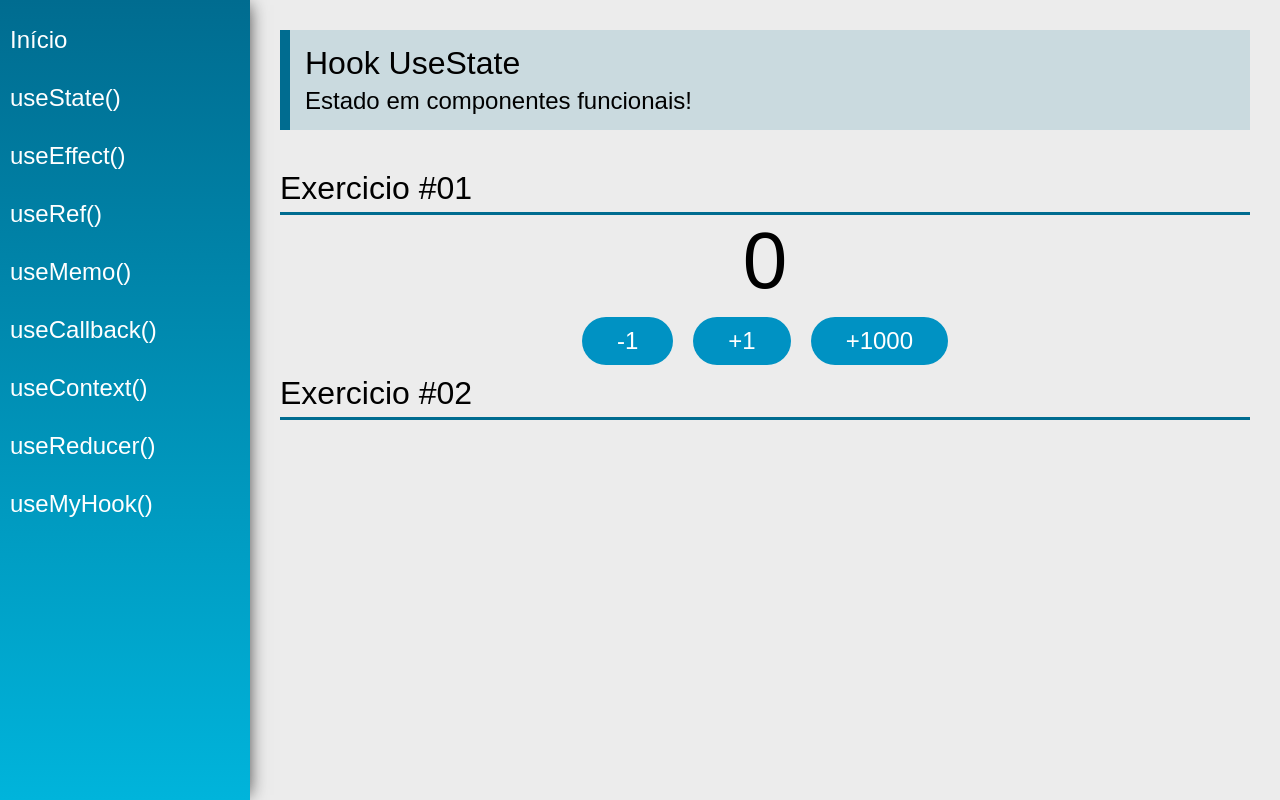
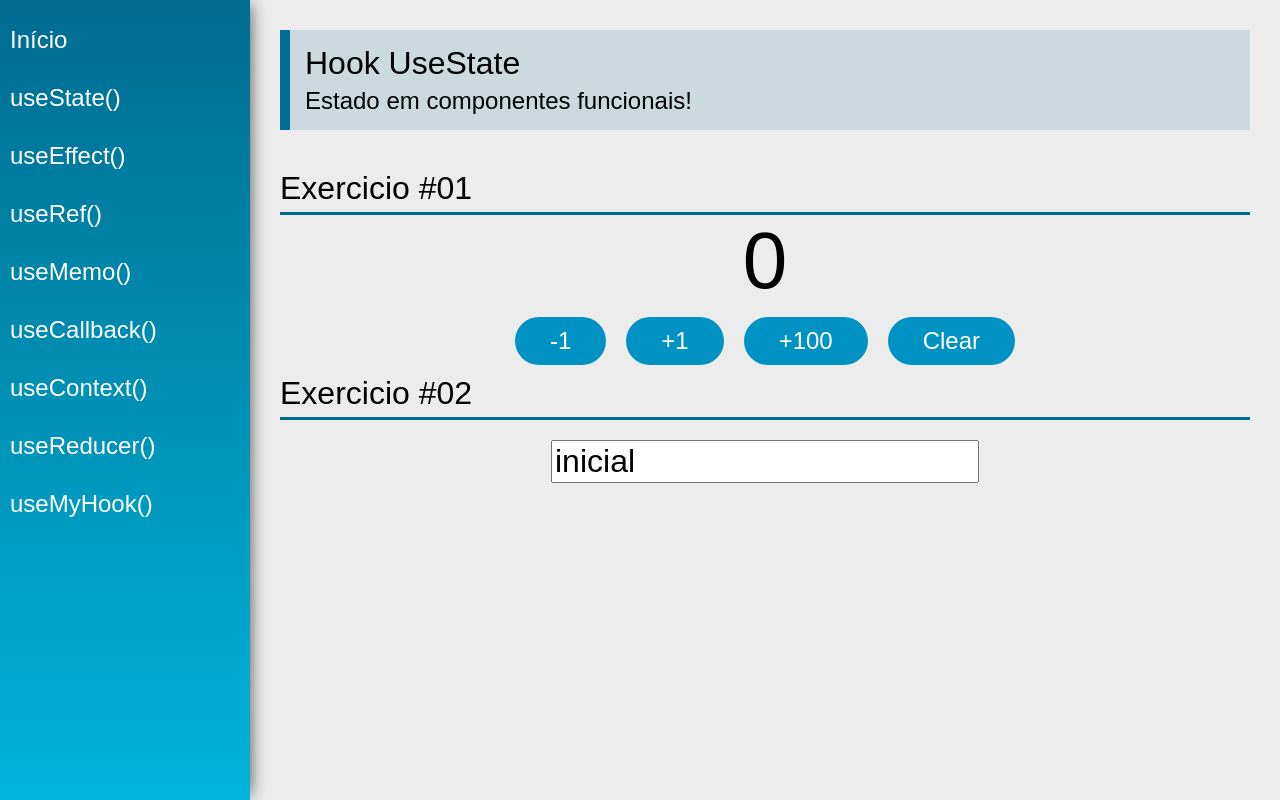
Before and after one commit to devMatheus-Cunha/react-hooks-study, a React (Create React App) app: page /useState in a window 1280 px wide. Built offline with nearby package versions, Linux system fonts and the light colour scheme.

Commit message:
feat: exercice two useState

```diff
--- a/src/index.scss
+++ b/src/index.scss
@@ -15,7 +15,7 @@ body {
 
 .input {
     font-weight: 300;
-    font-size: 4rem;
+    font-size: 2rem;
     margin: 20px 0px;
 }
 
--- a/src/views/examples/UseState.tsx
+++ b/src/views/examples/UseState.tsx
@@ -4,6 +4,7 @@ import SectionTitle from "../../components/layout/SectionTitle";
 
 const UseState = (props: any) => {
   const [count, setCount] = useState(0);
+  const [name, setName] = useState("inicial");
 
   return (
     <div className="UseState">
@@ -21,13 +22,22 @@ const UseState = (props: any) => {
           <button className="btn" onClick={() => setCount(count + 1)}>
             +1
           </button>
-          <button className="btn" onClick={() => setCount((currect: number) => currect + 1000)}>
-            +1000
+          <button
+            className="btn"
+            onClick={() => setCount((currect: number) => currect + 100)}
+          >
+            +100
+          </button>
+          <button className="btn" onClick={() => setCount(0)}>
+            Clear
           </button>
         </div>
       </div>
 
       <SectionTitle title="Exercicio #02" />
+      <div className="center">
+        <input type="text" className="input" value={name} onChange={(event) => setName(event.target.value)} />
+      </div>
     </div>
   );
 };
```
